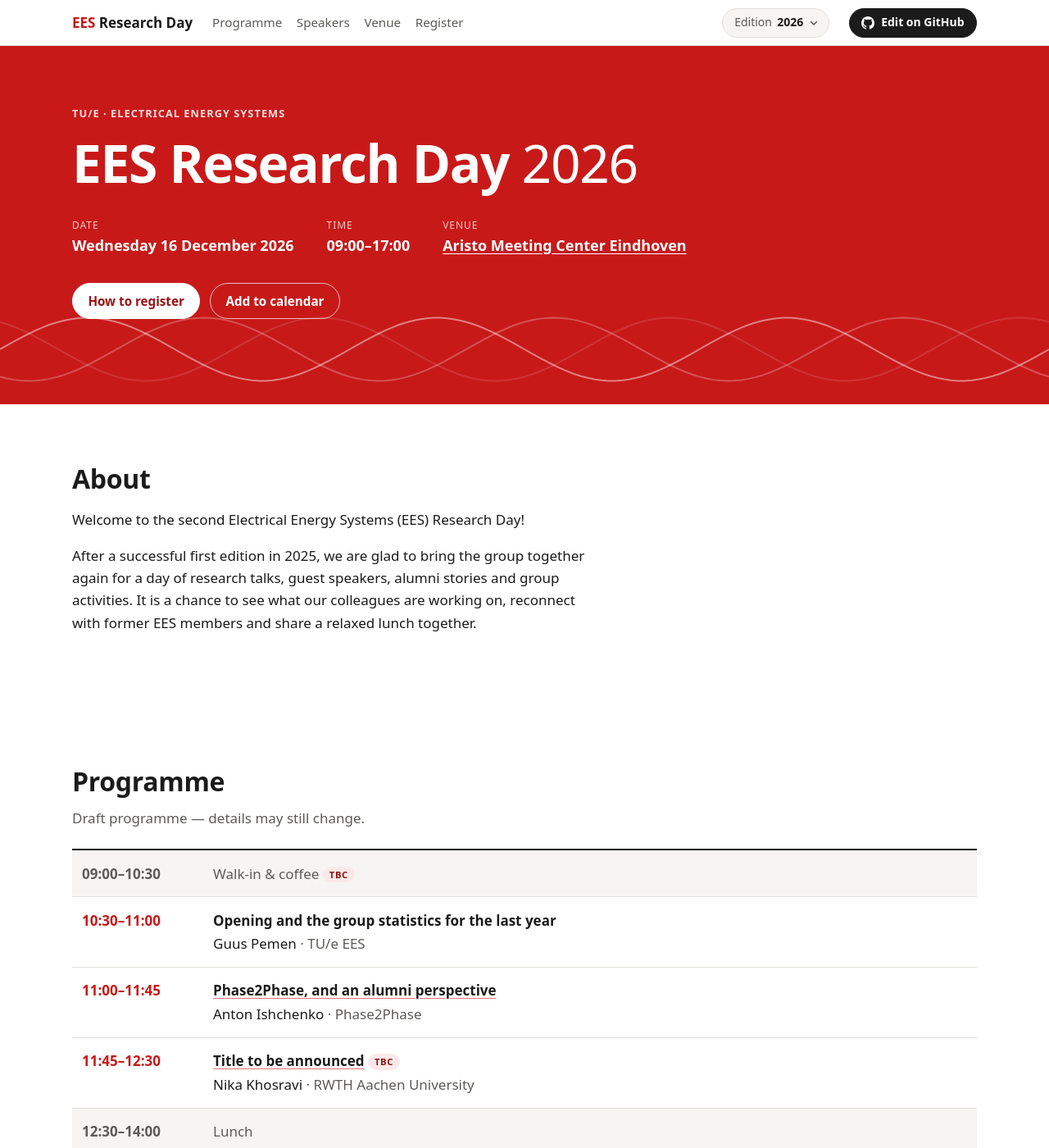
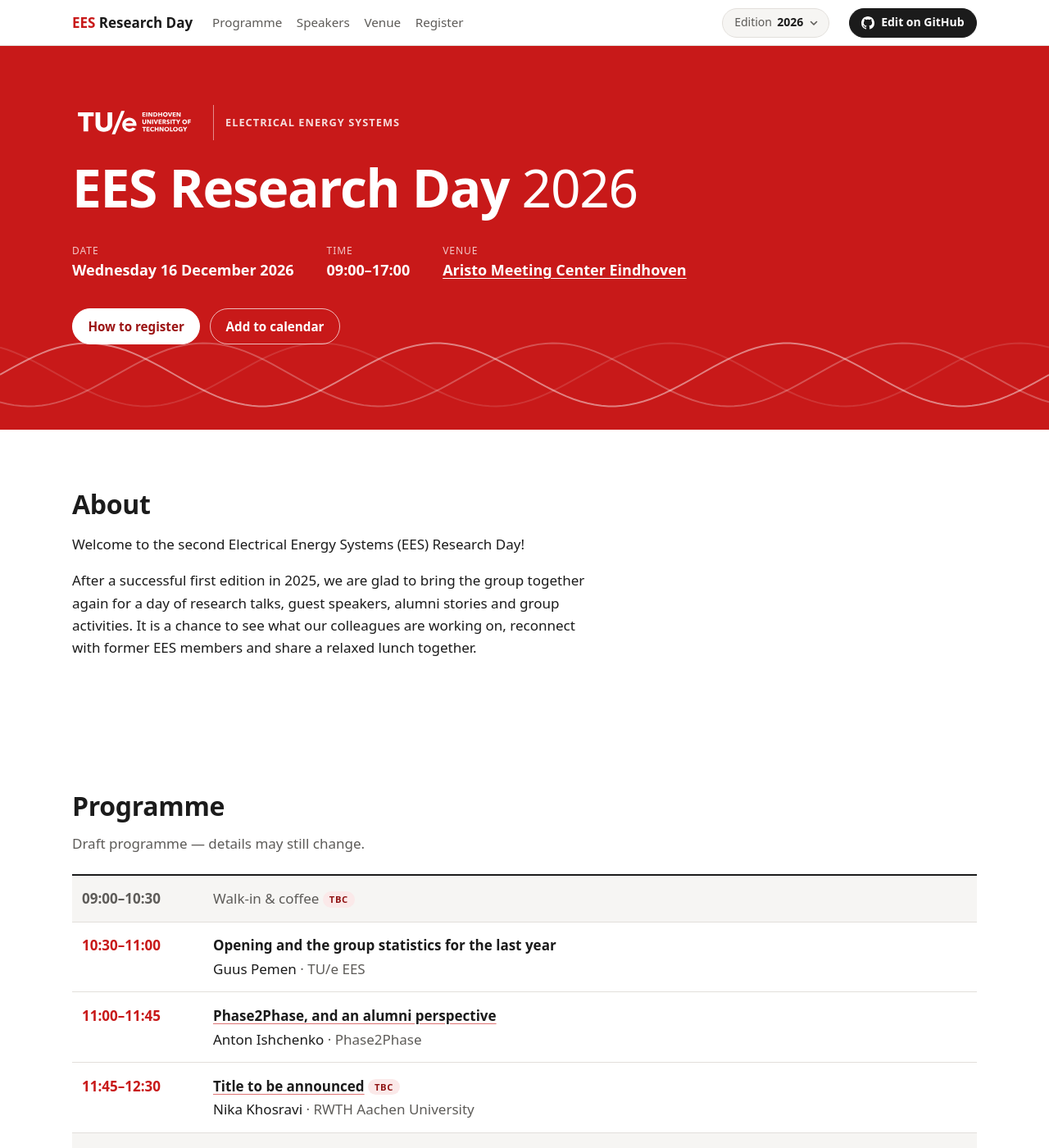
Before and after one commit to EES-TUe/EES-research-day, a Jekyll site: the page built from 2026/index.html, in a window 1280 px wide and 1400 px high. Shown: the whole window at 82% size. Built offline with Jekyll 4.4.1, drawn with Linux system fonts in a browser that asks for light colours.

Commit message:
Add TU/e logo to hero and footer
The official TU/e logo (taken from the typst-beamer-tue assets) is
inlined as a currentColor SVG include: white in the red hero next to
"Electrical Energy Systems", TU/e red in the footer (light grey in dark
mode). Both link to tue.nl.

Co-Authored-By: Claude Opus 5.5 <noreply@anthropic.com>

```diff
--- a/_includes/hero.html
+++ b/_includes/hero.html
@@ -7,7 +7,11 @@
       <a href="{{ '/' | append: site.current_edition | append: '/' | relative_url }}">Go to the {{ site.current_edition }} edition →</a>
     </p>
     {%- endif %}
-    <p class="eyebrow">TU/e · Electrical Energy Systems</p>
+    <div class="hero-org">
+      <a class="hero-logo" href="https://www.tue.nl/en/">{% include tue-logo.svg %}</a>
+      <span class="hero-org-divider" aria-hidden="true"></span>
+      <p class="eyebrow">Electrical Energy Systems</p>
+    </div>
     <h1>EES Research Day <span class="hero-year">{{ ed.year }}</span></h1>
     {%- if ed.tagline %}<p class="tagline">{{ ed.tagline }}</p>{% endif %}
     <dl class="facts">
--- a/_layouts/default.html
+++ b/_layouts/default.html
@@ -50,6 +50,7 @@
 
   <footer class="site-footer">
     <div class="wrap footer-inner">
+      <a class="footer-logo" href="https://www.tue.nl/en/">{% include tue-logo.svg %}</a>
       <p>
         <a href="https://www.tue.nl/en/research/research-groups/electrical-energy-systems">Electrical Energy Systems group</a><br>
         Department of Electrical Engineering · Eindhoven University of Technology
--- a/assets/css/main.css
+++ b/assets/css/main.css
@@ -151,6 +151,12 @@ address { font-style: normal; margin-bottom: 1em; }
 .hero a { color: inherit; }
 .hero-inner { position: relative; z-index: 1; }
 .eyebrow { font-size: 0.8rem; font-weight: 600; letter-spacing: 0.08em; text-transform: uppercase; opacity: 0.85; margin-bottom: 0.75rem; }
+.tue-logo { display: block; width: auto; }
+.hero-org { display: flex; align-items: center; gap: 0.9rem; margin-bottom: 1.25rem; }
+.hero-org .eyebrow { margin: 0; }
+.hero-logo { display: block; color: #fff; }
+.hero-logo .tue-logo { height: clamp(1.9rem, 1.4rem + 1.6vw, 2.75rem); }
+.hero-org-divider { width: 1px; align-self: stretch; background: rgb(255 255 255 / 0.5); }
 .hero h1 { font-size: clamp(2.1rem, 1.4rem + 3.6vw, 4rem); font-weight: 800; letter-spacing: -0.02em; margin-bottom: 0.25em; }
 .hero-year { font-weight: 300; }
 .tagline { font-size: 1.2rem; opacity: 0.92; }
@@ -326,7 +332,10 @@ address { font-style: normal; margin-bottom: 1em; }
 
 /* ---------- Footer ---------- */
 .site-footer { border-top: 1px solid var(--line); padding-block: 2rem; color: var(--muted); font-size: 0.9rem; }
-.footer-inner { display: flex; flex-wrap: wrap; justify-content: space-between; gap: 1rem; }
+.footer-inner { display: flex; flex-wrap: wrap; align-items: center; gap: 1rem 1.5rem; }
+.site-footer .footer-logo { display: block; color: var(--red); }
+.footer-logo .tue-logo { height: 2rem; }
+@media (prefers-color-scheme: dark) { .site-footer .footer-logo { color: var(--ink); } }
 .site-footer p { margin: 0; }
 .site-footer a { color: var(--ink); }
 @media (max-width: 359px) {
```
Also changed, not shown: _includes/tue-logo.svg (added).
